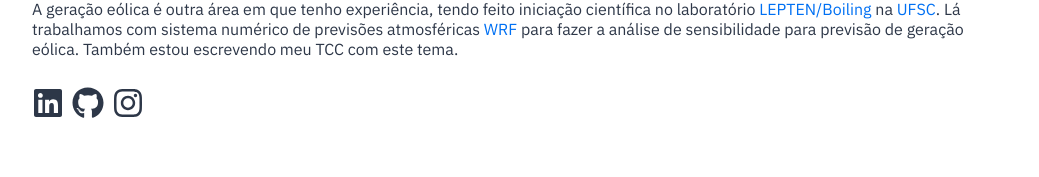
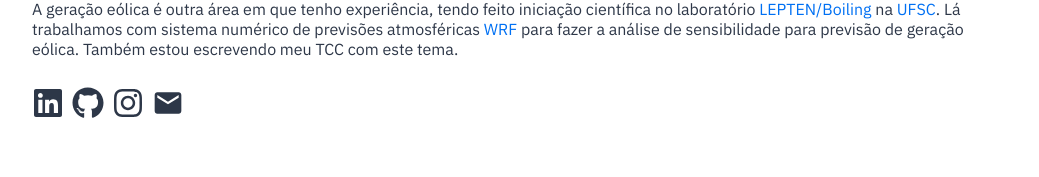
Before and after one commit to gabbelobo/lobo-dev, a Next.js app: page / in a window 1280 px wide. Shown: the part 295-472 px from the top of the page, without its empty margins (120-1159 px from the left). Built offline with nearby package versions, Linux system fonts and the light colour scheme.

Commit message:
Mailto, loading bar and navbar color on dark

```diff
--- a/components/Navbar/Navbar.module.scss
+++ b/components/Navbar/Navbar.module.scss
@@ -27,5 +27,13 @@
 @media (prefers-color-scheme: dark) {
     .navbar {
         border-color: colors.$darkgray;
+        ul {
+            li {
+                a:hover {
+                    color: colors.$lightgray;
+                }
+            }
+
+        }
     }
 }
--- a/package.json
+++ b/package.json
@@ -10,6 +10,7 @@
   },
   "dependencies": {
     "next": "12.1.6",
+    "nextjs-progressbar": "^0.0.14",
     "react": "18.2.0",
     "react-dom": "18.2.0",
     "react-icons": "^4.4.0",
--- a/pages/_app.js
+++ b/pages/_app.js
@@ -1,7 +1,13 @@
 import '../styles/globals.scss'
+import NextNProgress from "nextjs-progressbar";
 
 function MyApp({ Component, pageProps }) {
-  return <Component {...pageProps} />
+  return (
+    <>
+      <NextNProgress />
+      <Component {...pageProps} />
+    </>
+  )
 }
 
 export default MyApp
--- a/pages/index.js
+++ b/pages/index.js
@@ -2,7 +2,7 @@ import Head from 'next/head'
 import Main from '../layout/Main'
 import styles from '../styles/Home.module.scss'
 import { FaLinkedin, FaInstagram, FaGithub } from 'react-icons/fa'
-
+import { MdMail } from 'react-icons/md'
 export default function Home() {
 	return (
 		<Main>
@@ -31,13 +31,16 @@ export default function Home() {
 			</p>
 			<div className={styles.socials}>
 				<a href="https://www.linkedin.com/in/gabbelobo/">
-					<FaLinkedin size={'2rem'}/>
+					<FaLinkedin size={'2rem'} />
 				</a>
 				<a href="https://github.com/gabbelobo">
-					<FaGithub size={'2rem'}/>
+					<FaGithub size={'2rem'} />
 				</a>
 				<a href="https://www.instagram.com/gabbelobo/">
-					<FaInstagram size={'2rem'}/>
+					<FaInstagram size={'2rem'} />
+				</a>
+				<a href="mailto:lofgrenlobo@gmail.com">
+					<MdMail size={'2rem'}/>
 				</a>
 			</div>
 		</Main>
```
Also changed, not shown: 1 other file (tests, documents, lock files or other folders).
